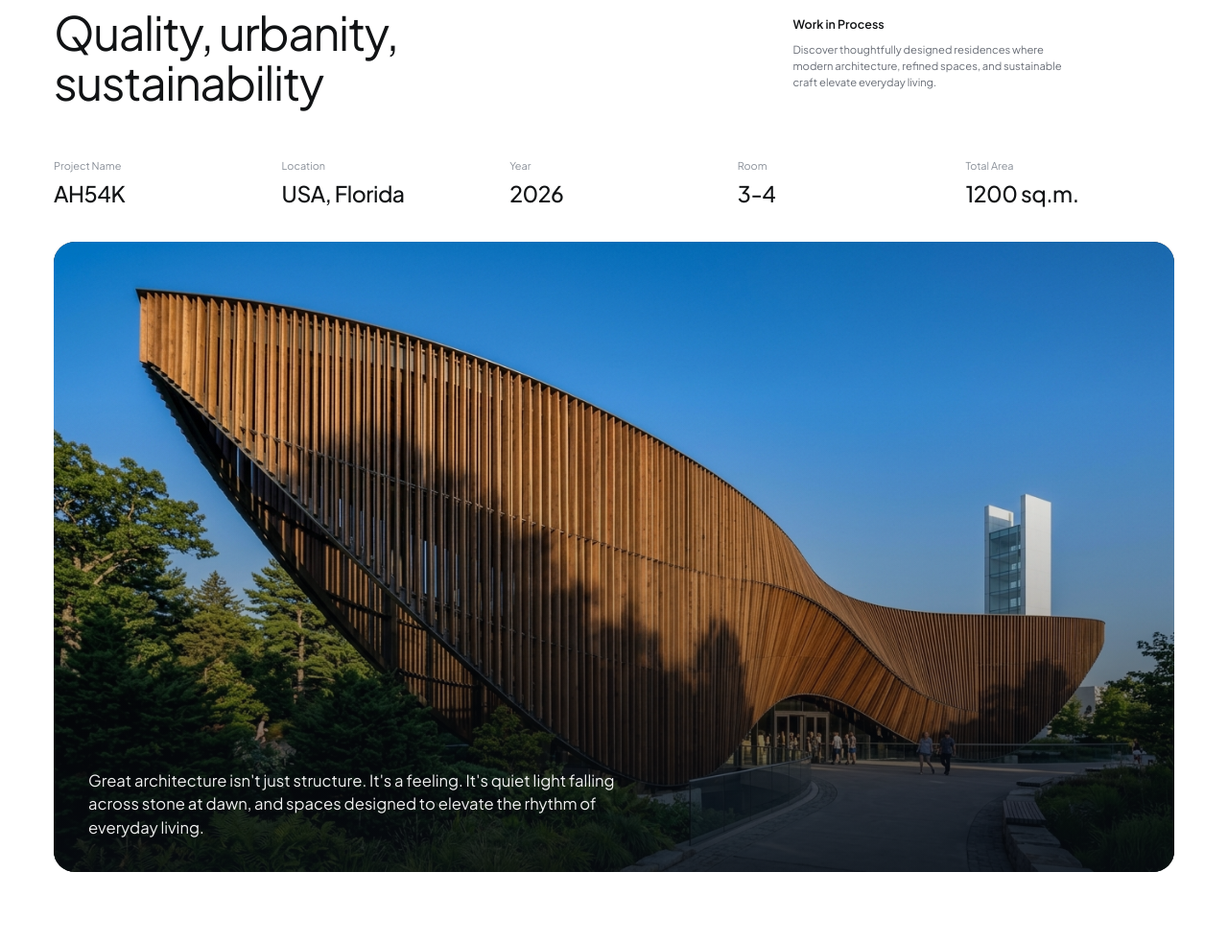
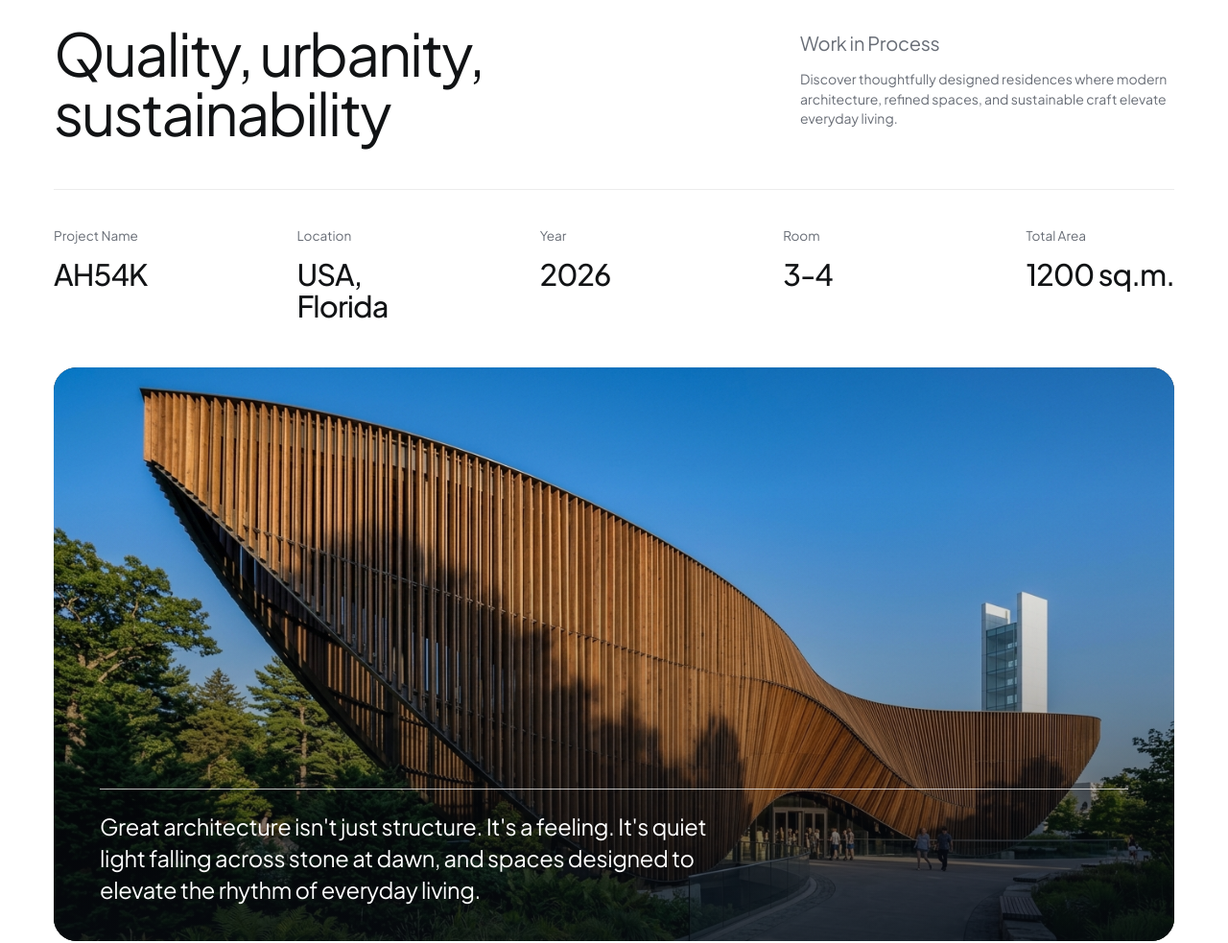
Before and after one commit to ngyenpaul31may/YourHouse, a plain HTML site: page src/index.html in a window 1280 px wide. Shown: the part 1730-2713 px from the top of the page at 96% size. Drawn offline with Linux system fonts and the light colour scheme.

Commit message:
Refine Quality, urbanity, sustainability section to match reference

```diff
--- a/src/css/style.css
+++ b/src/css/style.css
@@ -525,66 +525,79 @@ button {
    ========================================================================== */
 
 .quality-section {
-  padding: 20px 0 92px;
+  padding: 36px 0 96px;
 }
 
 .quality-header {
   display: grid;
-  grid-template-columns: minmax(0, 1.3fr) minmax(0, 0.7fr);
-  gap: 32px;
+  grid-template-columns: minmax(0, 1.35fr) minmax(0, 390px);
+  gap: 36px;
   align-items: start;
-  margin-bottom: 52px;
+  padding-bottom: 48px;
+  border-bottom: 1px solid var(--border-subtle);
+  margin-bottom: 38px;
+}
+
+.quality-heading {
+  font-size: clamp(2.85rem, 4.8vw, 4.35rem);
+  font-weight: 400;
+  letter-spacing: -0.035em;
+  line-height: 1.02;
 }
 
 .quality-status {
-  padding-top: 8px;
+  padding-top: 6px;
 }
 
 .quality-status-title {
-  font-size: 0.78rem;
-  font-weight: 600;
-  color: var(--text-primary);
-  margin-bottom: 8px;
+  font-size: 1.25rem;
+  font-weight: 400;
+  letter-spacing: -0.015em;
+  color: var(--text-secondary);
+  margin-bottom: 12px;
 }
 
 .quality-status-desc {
-  font-size: 0.7rem;
-  line-height: 1.55;
+  font-size: 0.875rem;
+  line-height: 1.48;
   color: var(--text-secondary);
-  max-width: 290px;
+  max-width: 390px;
 }
 
 .specs-grid {
   display: grid;
-  grid-template-columns: repeat(5, minmax(0, 1fr));
-  gap: 20px;
-  margin-bottom: 36px;
+  grid-template-columns: repeat(4, minmax(0, 1fr)) auto;
+  gap: 24px;
+  margin-bottom: 48px;
+  align-items: start;
 }
 
 .spec-item {
   display: flex;
   flex-direction: column;
-  gap: 8px;
+  gap: 12px;
 }
 
 .spec-label {
-  font-size: 0.68rem;
-  color: var(--text-muted);
+  font-size: 0.85rem;
+  font-weight: 400;
+  color: var(--text-secondary);
 }
 
 .spec-value {
-  font-size: clamp(1.1rem, 1.8vw, 1.45rem);
+  font-size: clamp(1.65rem, 2.4vw, 2.3rem);
   font-weight: 500;
-  letter-spacing: -0.02em;
-  line-height: 1.15;
+  letter-spacing: -0.03em;
+  line-height: 1.08;
   color: var(--text-primary);
+  white-space: pre-line;
 }
 
 .quality-showcase {
   position: relative;
-  border-radius: var(--radius-lg);
+  border-radius: 24px;
   overflow: hidden;
-  aspect-ratio: 16 / 9;
+  aspect-ratio: 16 / 8.2;
   background-color: #141820;
 }
 
@@ -604,22 +617,35 @@ button {
   inset: 0;
   background: linear-gradient(
     to top,
-    rgba(8, 12, 18, 0.78) 0%,
-    rgba(8, 12, 18, 0.28) 42%,
-    transparent 75%
+    rgba(8, 12, 18, 0.72) 0%,
+    rgba(8, 12, 18, 0.25) 45%,
+    transparent 78%
   );
   pointer-events: none;
 }
 
+.quality-overlay {
+  position: absolute;
+  left: 48px;
+  right: 48px;
+  bottom: 38px;
+  z-index: 2;
+}
+
+.quality-overlay-rule {
+  width: 100%;
+  height: 1px;
+  background: rgba(255, 255, 255, 0.72);
+  margin-bottom: 22px;
+}
+
 .quality-quote {
-  position: absolute;
-  left: 36px;
-  bottom: 34px;
-  max-width: 560px;
-  font-size: clamp(0.9rem, 1.3vw, 1.06rem);
+  max-width: 680px;
+  font-size: clamp(1.15rem, 1.85vw, 1.55rem);
   font-weight: 400;
-  line-height: 1.45;
-  color: rgba(255, 255, 255, 0.94);
+  line-height: 1.38;
+  letter-spacing: -0.015em;
+  color: #ffffff;
 }
 
 /* ==========================================================================
@@ -1041,6 +1067,18 @@ button {
     grid-template-columns: repeat(3, minmax(0, 1fr));
   }
 
+  .quality-header {
+    grid-template-columns: 1fr;
+    padding-bottom: 32px;
+    margin-bottom: 28px;
+  }
+
+  .quality-overlay {
+    left: 28px;
+    right: 28px;
+    bottom: 26px;
+  }
+
   .belief-card {
     grid-template-columns: 1fr;
   }
@@ -1083,11 +1121,19 @@ button {
     grid-template-columns: repeat(2, minmax(0, 1fr));
   }
 
-  .quality-quote {
+  .quality-overlay {
     position: static;
     padding: 20px;
     background-color: #111315;
+  }
+
+  .quality-overlay-rule {
+    margin-bottom: 14px;
+  }
+
+  .quality-quote {
     max-width: none;
+    font-size: 1rem;
   }
 
   .quality-showcase {
--- a/src/i18n/en.json
+++ b/src/i18n/en.json
@@ -44,7 +44,7 @@
     "specNameLabel": "Project Name",
     "specNameValue": "AH54K",
     "specLocationLabel": "Location",
-    "specLocationValue": "USA, Florida",
+    "specLocationValue": "USA,\nFlorida",
     "specYearLabel": "Year",
     "specYearValue": "2026",
     "specRoomLabel": "Room",
--- a/src/i18n/vi.json
+++ b/src/i18n/vi.json
@@ -44,7 +44,7 @@
     "specNameLabel": "Tên Dự Án",
     "specNameValue": "AH54K",
     "specLocationLabel": "Địa Điểm",
-    "specLocationValue": "Hoa Kỳ, Florida",
+    "specLocationValue": "Hoa Kỳ,\nFlorida",
     "specYearLabel": "Năm",
     "specYearValue": "2026",
     "specRoomLabel": "Số Phòng",
--- a/src/index.html
+++ b/src/index.html
@@ -284,7 +284,7 @@
       <section id="projects" class="quality-section">
         <div class="container">
           <div class="quality-header reveal">
-            <h2 class="section-heading">
+            <h2 class="section-heading quality-heading">
               <span data-i18n="quality.titleLine1">Quality, urbanity,</span><br />
               <span data-i18n="quality.titleLine2">sustainability</span>
             </h2>
@@ -306,7 +306,7 @@
             </div>
             <div class="spec-item">
               <span class="spec-label" data-i18n="quality.specLocationLabel">Location</span>
-              <span class="spec-value" data-i18n="quality.specLocationValue">USA, Florida</span>
+              <span class="spec-value" data-i18n="quality.specLocationValue">USA,&#10;Florida</span>
             </div>
             <div class="spec-item">
               <span class="spec-label" data-i18n="quality.specYearLabel">Year</span>
@@ -329,9 +329,12 @@
               loading="lazy"
             />
             <div class="quality-showcase-scrim" aria-hidden="true"></div>
-            <p class="quality-quote" data-i18n="quality.quote">
-              Great architecture isn't just structure. It's a feeling. It's quiet light falling across stone at dawn, and spaces designed to elevate the rhythm of everyday living.
-            </p>
+            <div class="quality-overlay">
+              <div class="quality-overlay-rule" aria-hidden="true"></div>
+              <p class="quality-quote" data-i18n="quality.quote">
+                Great architecture isn't just structure. It's a feeling. It's quiet light falling across stone at dawn, and spaces designed to elevate the rhythm of everyday living.
+              </p>
+            </div>
           </article>
         </div>
       </section>
```
